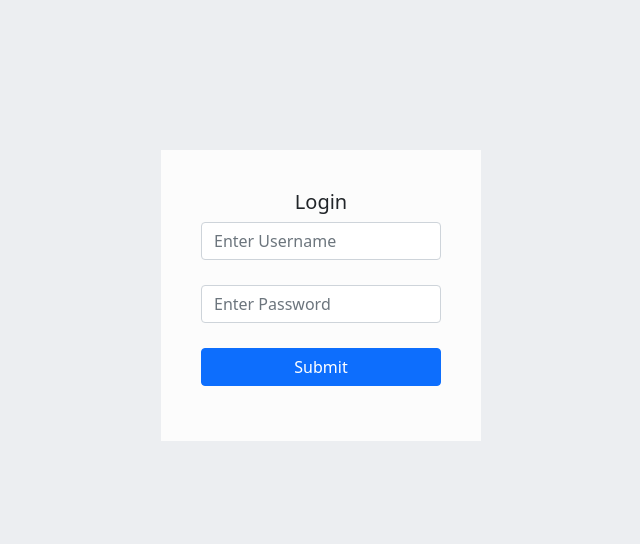
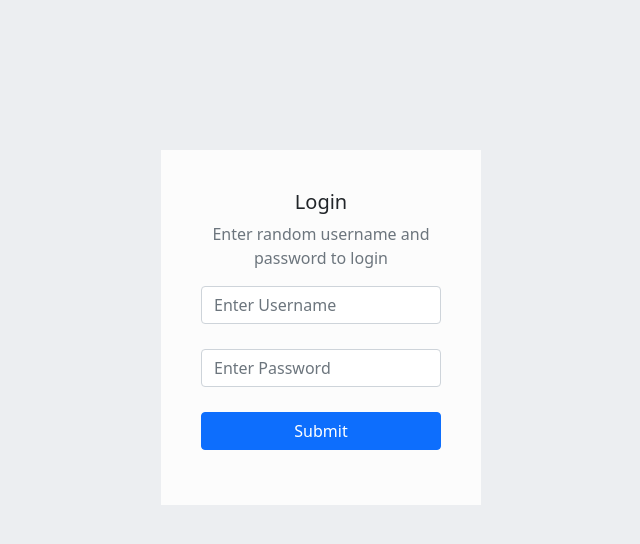
Before and after one commit to kamathpavank/infinite-scroll, a React (Create React App) app: page /login in a window 1280 px wide. Shown: the top 544 px of the page, without its empty margins (319-959 px from the left). Built offline with nearby package versions, Linux system fonts and the light colour scheme.

Commit message:
help text in login

```diff
--- a/src/components/login/Login.tsx
+++ b/src/components/login/Login.tsx
@@ -36,7 +36,7 @@ export const Login = (props: Props) => {
       <div className="login">
         <form onSubmit={formik.handleSubmit}>
           <h5 className="card-title text-center">Login</h5>
-
+          <p className="text-secondary text-center mt-1 mb-3">Enter random username and password to login</p>
           <div className="form-group">
             <input
               type="text"
```
